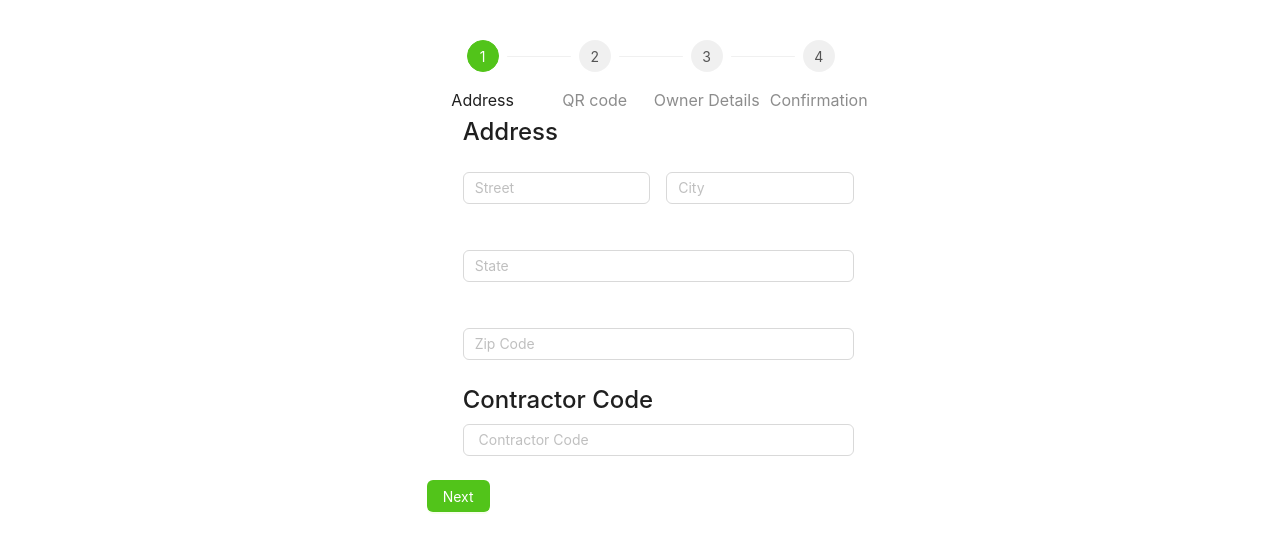
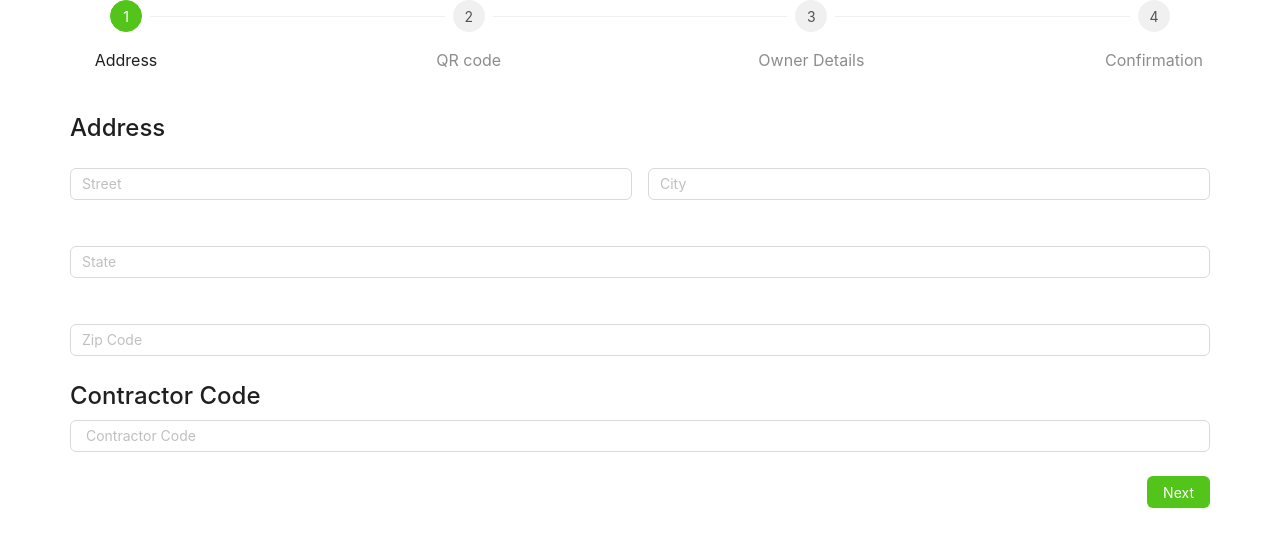
Before and after one commit to MohsinGhani/Realstate, a Next.js app: page / in a window 1280 px wide. Shown: the top 552 px of the page. Built offline with nearby package versions, Linux system fonts and the light colour scheme.

Commit message:
working on improvment

```diff
--- a/src/app/globals.scss
+++ b/src/app/globals.scss
@@ -7,3 +7,8 @@
   padding: 0;
   margin: 0;
 }
+
+.mainContainer {
+  max-width: 1140px;
+  margin: 0 auto;
+}
--- a/src/app/landingPage/page.tsx
+++ b/src/app/landingPage/page.tsx
@@ -1,4 +1,5 @@
 "use client";
+
 import { Button } from "antd";
 import React from "react";
 import { useRouter } from "next/navigation";
@@ -11,7 +12,7 @@ const LandingPage = () => {
       type="primary"
       className="flex"
       onClick={() => {
-        router.push("/dataTable");
+        router.push("/levels");
       }}
     >
       House Level
--- a/src/app/layout.tsx
+++ b/src/app/layout.tsx
@@ -10,7 +10,9 @@ export default function RootLayout({
 }) {
   return withTheme(
     <html lang="en">
-      <body>{children}</body>
+      <body>
+        <div className="mainContainer">{children}</div>
+      </body>
     </html>
   );
 }
--- a/src/app/building/page.tsx
+++ b/src/app/levels/page.tsx
@@ -8,6 +8,7 @@ import {
   message,
   Popconfirm,
   Input,
+  Space,
 } from "antd";
 
 const initialData = [
@@ -46,7 +47,7 @@ const TableComponent: React.FC = () => {
     message.error("Click on No");
   };
 
-  const columns = [
+  const columns: any = [
     {
       title: <span className="font-extrabold text-18">House Levels</span>,
       dataIndex: "name",
@@ -54,9 +55,11 @@ const TableComponent: React.FC = () => {
     },
     {
       key: "action",
+      align: "right",
+
       render: (_: any, record: any) => (
-        <div style={{ display: "flex", justifyContent: "flex-end" }}>
-          <Button className="text-black mr-1" onClick={() => editItem(record)}>
+        <Space>
+          <Button type="primary" onClick={() => editItem(record)}>
             Edit
           </Button>
 
@@ -70,7 +73,7 @@ const TableComponent: React.FC = () => {
           >
             <Button danger>Delete</Button>
           </Popconfirm>
-        </div>
+        </Space>
       ),
     },
   ];
@@ -103,8 +106,6 @@ const TableComponent: React.FC = () => {
   };
   const [isAddModalVisible, setIsAddModalVisible] = useState(false);
 
-  // Rest of the code...
-
   const handleAddModalOpen = () => {
     setIsAddModalVisible(true);
   };
@@ -115,23 +116,19 @@ const TableComponent: React.FC = () => {
 
   return (
     <div>
-      <div className="flex text-black w-3/4 justify-end items-end mt-40">
-        <Button
-          className="text-black w-100 h-30 rounded-md text-center"
-          onClick={handleAddModalOpen}
-        >
-          ADD
+      <div className="flex justify-end mb-4">
+        <Button type="primary" onClick={handleAddModalOpen}>
+          Add Level
         </Button>
+      </div>
+
+      <Table dataSource={data} columns={columns} />
 
       <Modal open={isAddModalVisible} onCancel={handleAddModalClose}>
         <Typography className="fw-800 text-2xl">Add House Level</Typography>
-          <div className="flex w-full">
         <Input type="text" name="name" placeholder=" Add House Level" />
-          </div>
       </Modal>
-      </div>
-      <div className="">
-        <Table dataSource={data} columns={columns} />
+
       <Modal
         title={selectedItem ? "Edit Item" : "Add Item"}
         open={isModalVisible}
@@ -139,7 +136,6 @@ const TableComponent: React.FC = () => {
       >
         <ItemForm item={selectedItem} onSave={handleSave} />
       </Modal>
-      </div>
     </div>
   );
 };
--- a/src/components/AddressBar.tsx
+++ b/src/components/AddressBar.tsx
@@ -1,4 +1,4 @@
-import { Button, Form, Input } from "antd";
+import { Form, Input } from "antd";
 import Typography from "antd/es/typography/Typography";
 import React from "react";
 
@@ -10,7 +10,7 @@ const login = () => {
 
   return (
     <div>
-      <Form className="w-11/12 ml-9 " onFinish={onFinish}>
+      <Form onFinish={onFinish}>
         <Typography className="text-left text-2xl  mb-6 font-medium">
           Address
         </Typography>
--- a/src/components/Companiess.tsx
+++ b/src/components/Companiess.tsx
@@ -41,16 +41,13 @@ const Companies = () => {
 
   return (
     <div>
-      <div className="w-2/6 m-auto mt-10 ">
-        <Steps
-          className="w-10/6 "
-          current={current}
-          items={items}
-          labelPlacement="vertical"
-        />
-        <div>{steps[current].content}</div>
+      <Steps current={current} items={items} labelPlacement="vertical" />
+      <br />
+      <br />
 
-        <div className="">
+      {steps[current].content}
+
+      <div className="flex justify-end">
         <Space>
           {current === steps.length - 1 && (
             <Button
@@ -76,7 +73,6 @@ const Companies = () => {
         </Space>
       </div>
     </div>
-    </div>
   );
 };
 
--- a/src/components/Confirmation.tsx
+++ b/src/components/Confirmation.tsx
@@ -4,7 +4,7 @@ import React from "react";
 const Confirmation = () => {
   return (
     <div>
-      <Form className="w-11/12 ml-9">
+      <Form>
         <Typography className="text-left text-2xl  mb-2 font-medium">
           Confirmation Code
         </Typography>
--- a/src/components/OwnerDetails.tsx
+++ b/src/components/OwnerDetails.tsx
@@ -9,9 +9,8 @@ const OwnerDetails = () => {
 
   return (
     <div>
-      {" "}
-      <Form className="w-11/12 ml-9" onFinish={onFinish}>
-        <Typography className="text-left text-2xl  mb-6 font-medium">
+      <Form onFinish={onFinish}>
+        <Typography className="text-left text-2xl mb-6 font-medium">
           Owner Details
         </Typography>
         <div className="flex w-full gap-4">
@@ -30,11 +29,9 @@ const OwnerDetails = () => {
             <Input placeholder="Last Name" />
           </Form.Item>
         </div>
-        <br></br>
         <Form.Item name="addressLine2">
           <Input placeholder="Email" />
         </Form.Item>
-        <br></br>
         <Form.Item
           name="city"
           rules={[
@@ -46,15 +43,11 @@ const OwnerDetails = () => {
         >
           <Input placeholder="Password" />
         </Form.Item>
-        <br></br>
-        {/* <Typography className="text-left text-2xl  mb-6 font-medium">
-          Contractor Code
-        </Typography> */}
         <Form.Item
           name="state"
           rules={[{ required: true, message: "Please enter your state" }]}
         >
-          <Input placeholder=" Confirm Password" />
+          <Input placeholder="Confirm Password" />
         </Form.Item>
       </Form>
     </div>
--- a/src/components/QrCode.tsx
+++ b/src/components/QrCode.tsx
@@ -10,7 +10,7 @@ const QrCode = () => {
       <div className="flex justify-center items-center mb-0">
         <img src="/assets/images/qrcode_example_1.png" />
       </div>
-      <Form className="w-11/12 ml-9 mt-10">
+      <Form className="mt-10">
         <Typography className="text-1xl   font-medium">Email</Typography>
         <Form.Item
           name="state"
```
Also changed, not shown: src/app/levels/[id]/page.tsx (renamed from src/app/building/[id]/page.tsx). Lines whose indentation alone changed are shown as unchanged.
